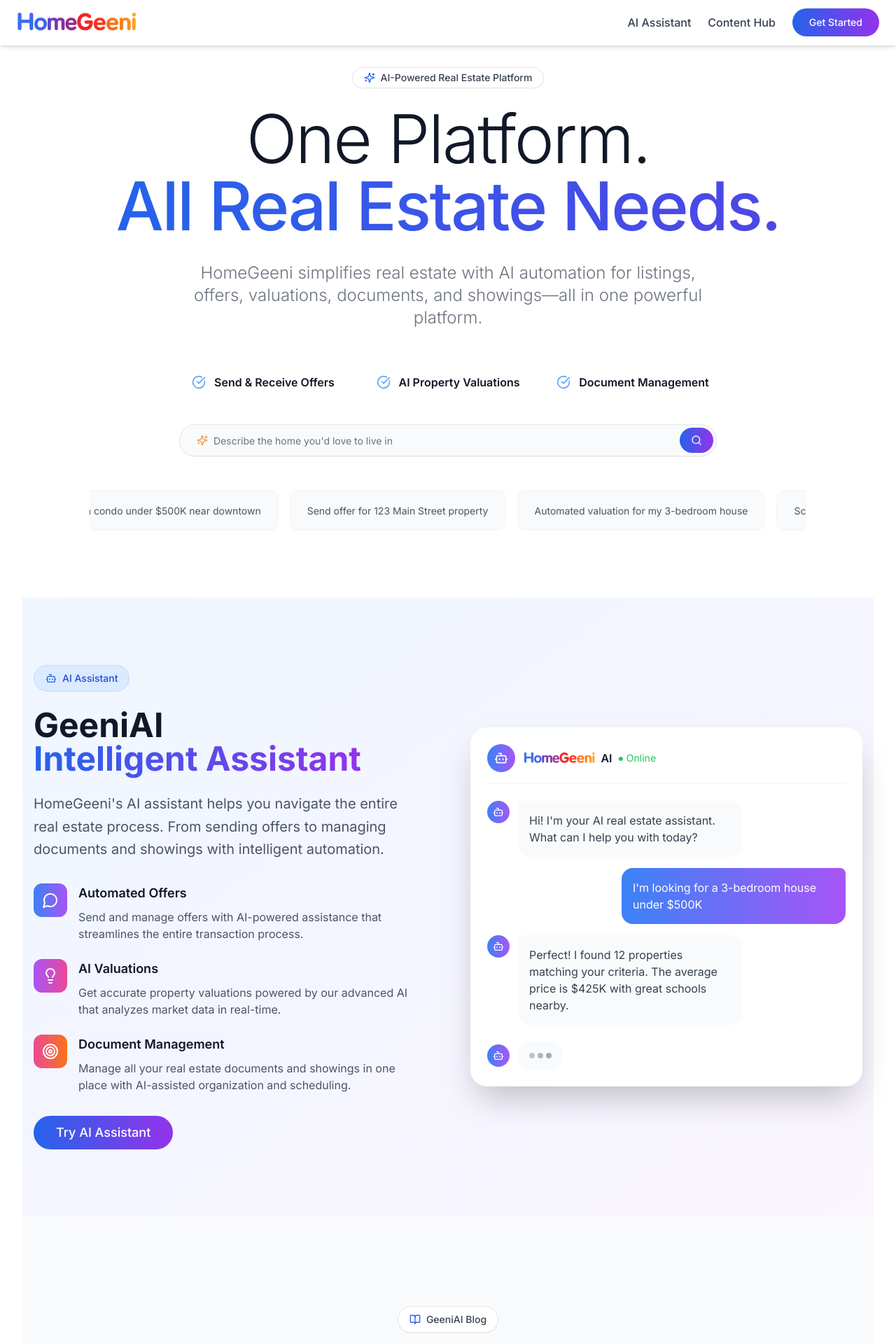
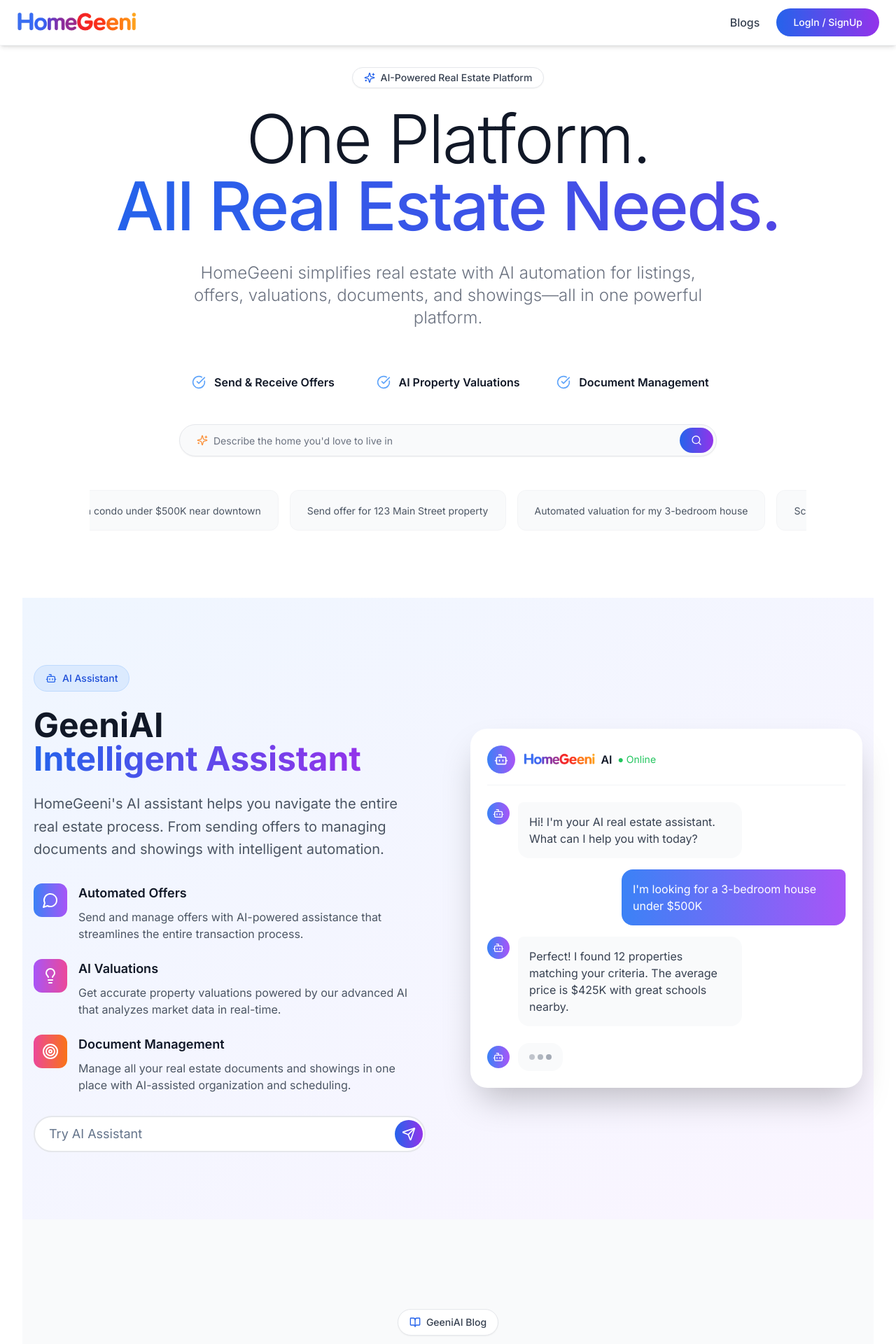
Before and after one commit to AVIKBHANJA/homegeeni_main, a Next.js app: page / in a window 1280 px wide. Shown: the top 1920 px of the page at 70% size. Built offline with nearby package versions, Linux system fonts and the light colour scheme.

Commit message:
added user usable input option for ai

```diff
--- a/app/page.tsx
+++ b/app/page.tsx
@@ -12,7 +12,6 @@
     <>
       <Navigation />
       <div className="px-4 lg:px-8">
-
         <HeroSearchSection />
         <AIAssistantSection />
         <ContentHubSection />
--- a/components/AIAssistantSection.tsx
+++ b/components/AIAssistantSection.tsx
@@ -1,10 +1,23 @@
 "use client";
 
+import { useState, FormEvent } from "react";
 import { motion } from "framer-motion";
-import { Bot, MessageCircle, Lightbulb, Target } from "lucide-react";
+import { Bot, MessageCircle, Lightbulb, Target, Send } from "lucide-react";
 import { Button } from "@/components/ui/button";
+import { Input } from "@/components/ui/input";
 
 const AIAssistantSection = () => {
+  const [userInput, setUserInput] = useState("");
+
+  const handleSubmit = (e: FormEvent) => {
+    e.preventDefault();
+    if (userInput.trim()) {
+      // This will be used when AI is ready to be implemented
+      console.log("User input:", userInput);
+      // Clear the input field after submitting
+      setUserInput("");
+    }
+  };
   return (
     <section className="py-24 bg-gradient-to-br from-blue-50 to-purple-50">
       <div className="container px-4">
@@ -80,13 +93,25 @@
                   </p>
                 </div>
               </div>
-            </div>
-            <Button
-              size="lg"
-              className="bg-gradient-to-r from-blue-600 to-purple-600 hover:from-blue-700 hover:to-purple-700 text-white px-8 py-6 text-lg rounded-full"
-            >
-              Try AI Assistant
-            </Button>
+            </div>{" "}
+            <form onSubmit={handleSubmit} className="flex items-center gap-2">
+              <div className="relative flex-grow">
+                <Input
+                  type="text"
+                  placeholder="Try AI Assistant"
+                  value={userInput}
+                  onChange={(e) => setUserInput(e.target.value)}
+                  className="bg-white border-2 border-gray-200 rounded-full px-5 py-6 text-lg pr-12"
+                />
+                <Button
+                  type="submit"
+                  size="icon"
+                  className="absolute right-1 top-1/2 -translate-y-1/2 bg-gradient-to-r from-blue-600 to-purple-600 hover:from-blue-700 hover:to-purple-700 h-10 w-10 rounded-full"
+                >
+                  <Send className="h-5 w-5 text-white" />
+                </Button>
+              </div>
+            </form>
           </motion.div>
 
           {/* Right Content - AI Chat Interface Mockup */}
--- a/components/Navigation.tsx
+++ b/components/Navigation.tsx
@@ -27,8 +27,7 @@
 
   const navItems = [
 
-    { name: "AI Assistant", href: "#ai-assistant" },
-    { name: "Content Hub", href: "#content" },
+    { name: "Blogs", href: "/blogs" },
 
   ];
 
@@ -94,7 +93,7 @@
               </a>
             ))}
             <Button className="bg-gradient-to-r from-blue-600 to-purple-600 hover:from-blue-700 hover:to-purple-700 text-white rounded-full px-6">
-              Get Started
+              LogIn / SignUp
             </Button>
           </div>
           {/* Mobile Menu Button */}
```
